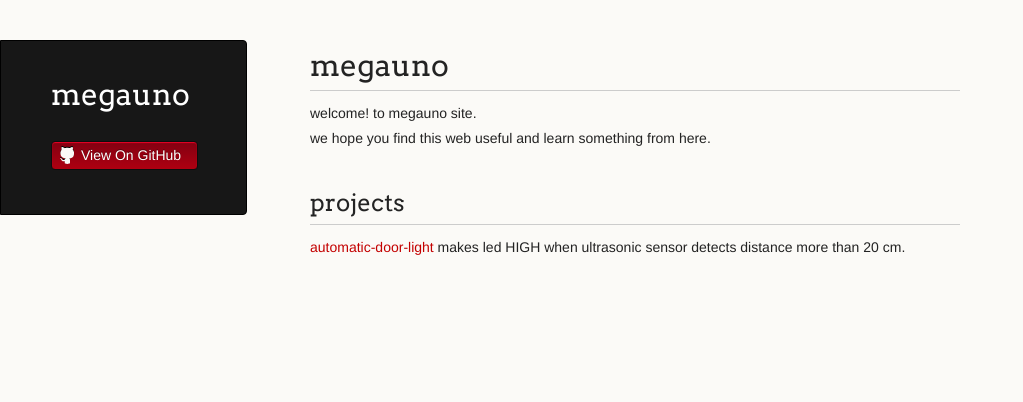
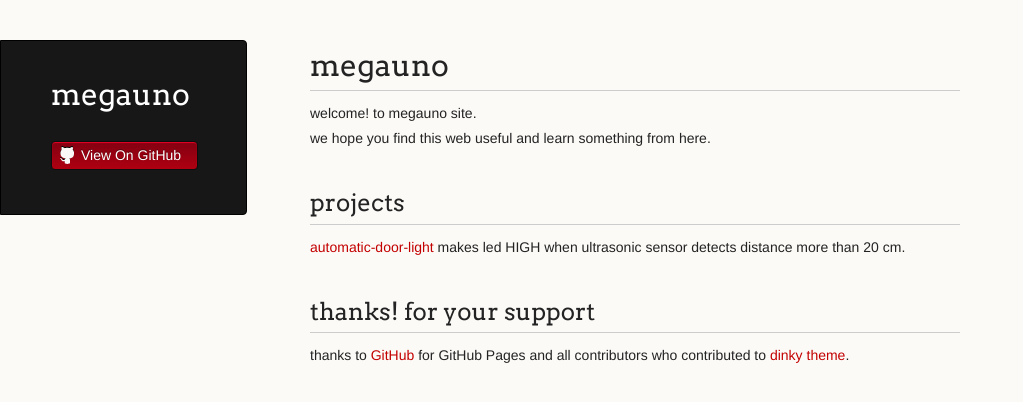
Before and after one commit to JymPatel/megauno, a Jekyll site: the page built from index.md, in a window 1280 px wide. Shown: the top 402 px of the page, without its empty margins (0-1023 px from the left). Built offline with Jekyll 4.4.1, drawn with Linux system fonts in a browser that asks for light colours; our own code applies the rules of GitHub Pages for plain Markdown files; the repository's description, which GitHub fills in, is left out.

Commit message:
more updates

```diff
--- a/index.md
+++ b/index.md
@@ -4,3 +4,6 @@ we hope you find this web useful and learn something from here.
 
 ## projects
 [automatic-door-light](data/projects/automatic-door-light.md) makes led HIGH when ultrasonic sensor detects distance more than 20 cm.
+
+## thanks! for your support
+thanks to [GitHub](https://github.com) for GitHub Pages and all contributors who contributed to [dinky theme](https://github.com/pages-themes/dinky).
```
